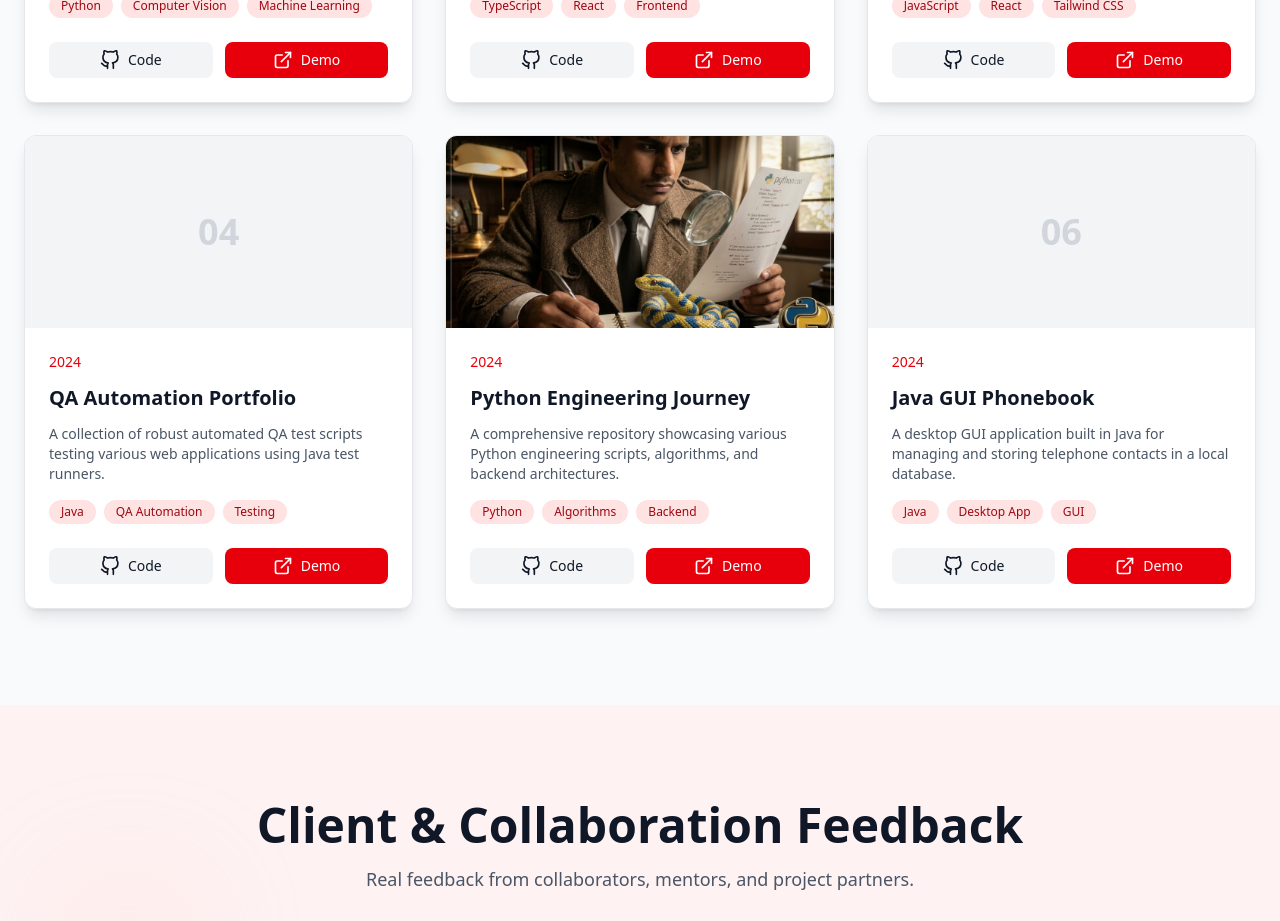
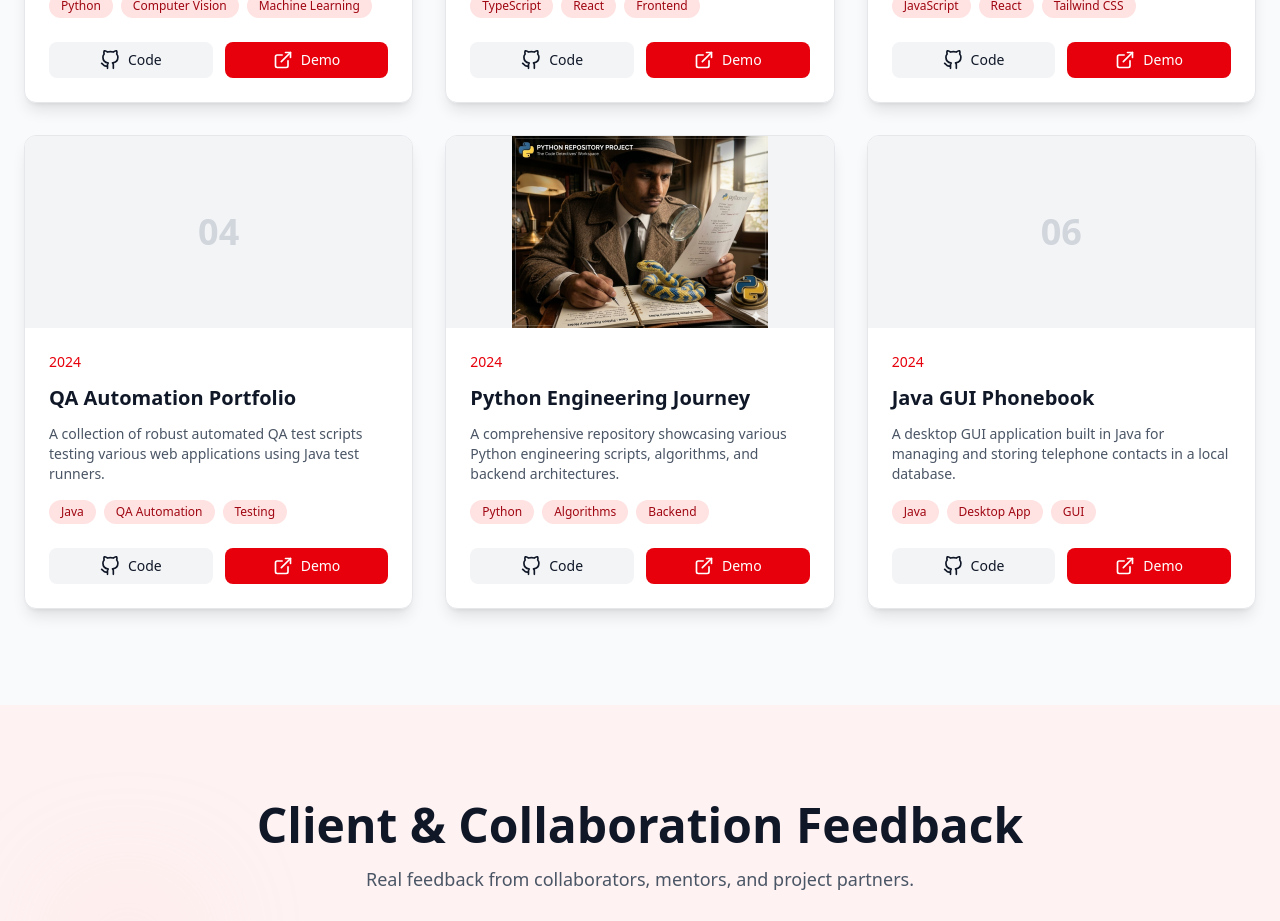
Before and after one commit to thisisahmad24/Ahmad-s-Portfolio, a React (Vite) app: page / in a window 1280 px wide. Shown: the part 3580-4501 px from the top of the page. Built offline with nearby package versions, Linux system fonts and the light colour scheme.

Commit message:
fix: adjust project image rendering to show full image (object-contain)

```diff
--- a/src/components/Projects.jsx
+++ b/src/components/Projects.jsx
@@ -180,7 +180,7 @@ const ProjectCard = ({ project, index, isDark }) => (
         <img
           src={project.image}
           alt={project.title}
-          className="w-full h-full object-cover transition-transform duration-500 group-hover:scale-110"
+          className="w-full h-full object-contain transition-transform duration-500 group-hover:scale-110"
         />
       ) : (
         <div className={`text-4xl font-bold ${isDark ? "text-gray-600" : "text-gray-300"}`}>
```
